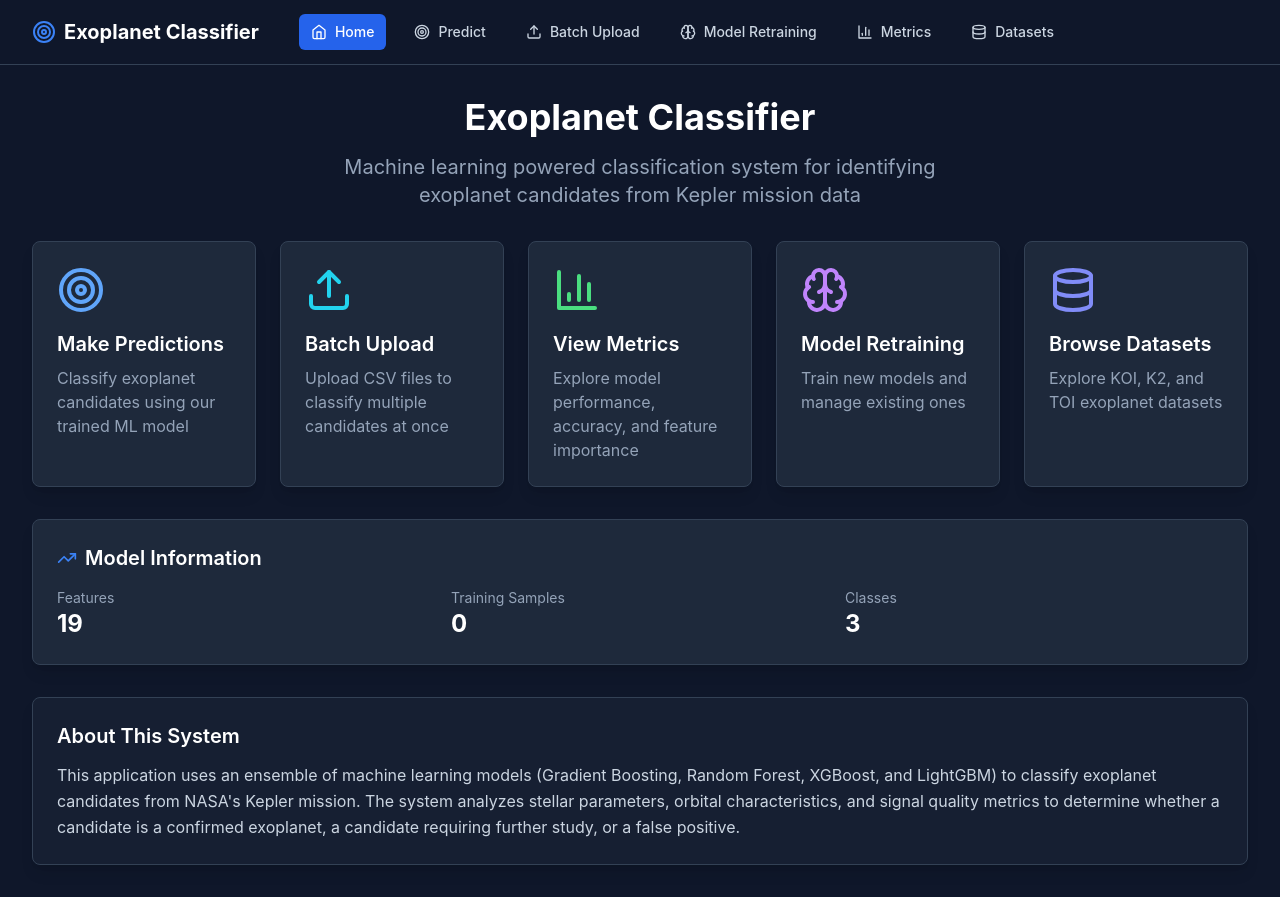
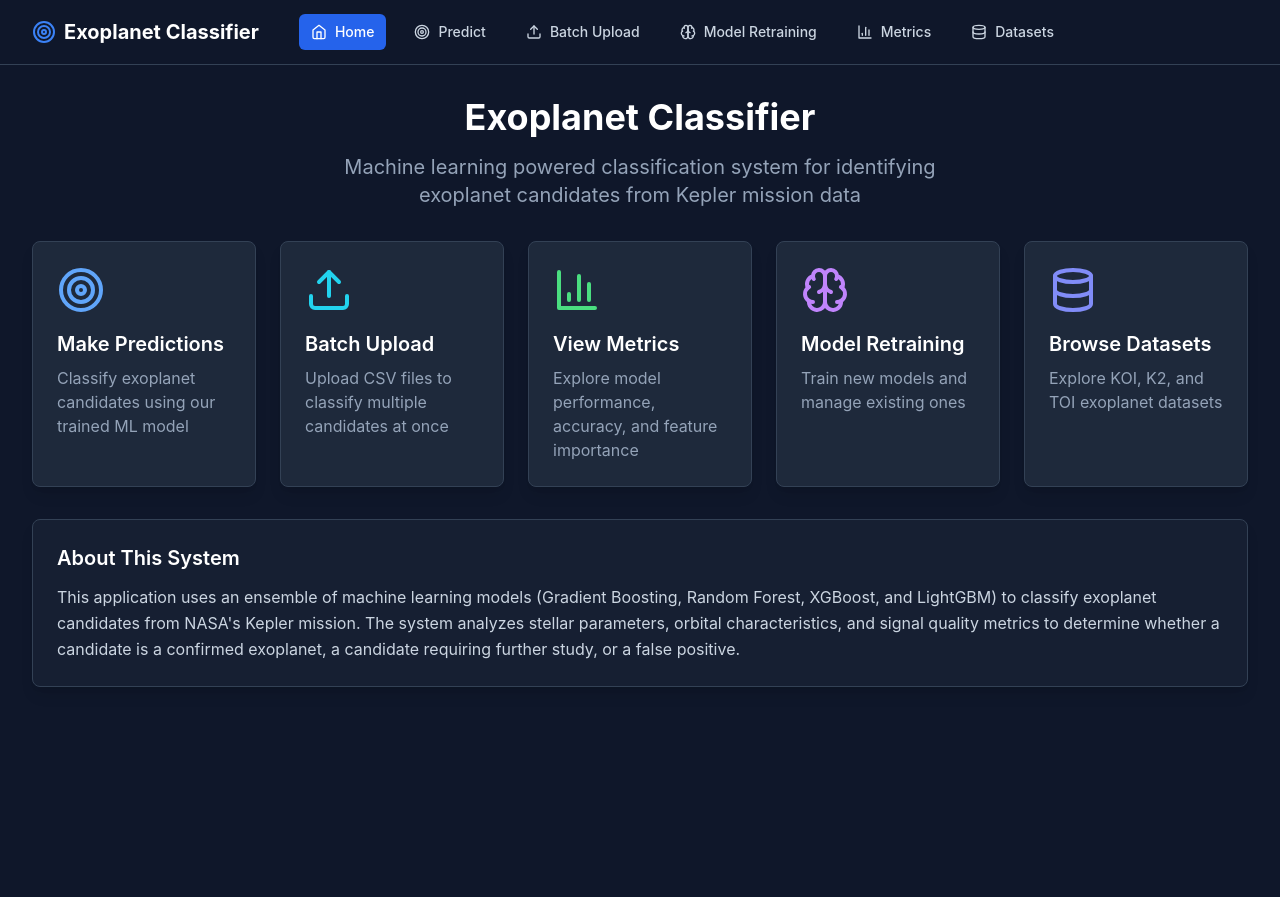
Before and after one commit to ericoletsgo/exoplanet-classifier, a React (Vite) app in the folder frontend/: page / in a window 1280 px wide. After the commit the page ends 800 px from the top, so only its background shows below. Built offline with nearby package versions, Linux system fonts and the light colour scheme; no server answers.

Commit message:
rm model loading

```diff
--- a/frontend/src/pages/HomePage.tsx
+++ b/frontend/src/pages/HomePage.tsx
@@ -1,29 +1,8 @@
-import { useEffect, useState } from 'react'
 import { Link } from 'react-router-dom'
-import { Target, BarChart3, Database, TrendingUp, Upload, Brain } from 'lucide-react'
-import { api } from '../lib/api'
+import { Target, BarChart3, Database, Upload, Brain } from 'lucide-react'
 
 export default function HomePage() {
-  const [modelInfo, setModelInfo] = useState<any>(null)
-
-  useEffect(() => {
-    loadModelInfo()
-  }, [])
-
-  const loadModelInfo = async () => {
-    try {
-      const metrics = await api.getMetrics()
-      setModelInfo(metrics.model_info)
-    } catch (error) {
-      console.error('Failed to load model info:', error)
-      // Set default model info if loading fails
-      setModelInfo({
-        n_features: 19,
-        n_samples: 0,
-        classes: ['FALSE POSITIVE', 'CANDIDATE', 'CONFIRMED']
-      })
-    }
-  }
+  // Removed modelInfo state and loading to prevent slow page loads
 
   const features = [
     {
@@ -92,33 +71,7 @@ export default function HomePage() {
         })}
       </div>
 
-      {/* Quick Stats */}
-      {modelInfo && (
-        <div className="card">
-          <h3 className="text-xl font-semibold mb-4 flex items-center gap-2">
-            <TrendingUp className="w-5 h-5 text-primary-500" />
-            Model Information
-          </h3>
-          <div className="grid md:grid-cols-3 gap-4">
-            <div>
-              <p className="text-sm text-slate-400">Features</p>
-              <p className="text-2xl font-bold text-white">{modelInfo.n_features}</p>
-            </div>
-            <div>
-              <p className="text-sm text-slate-400">Training Samples</p>
-              <p className="text-2xl font-bold text-white">
-                {modelInfo.n_samples?.toLocaleString() || 'N/A'}
-              </p>
-            </div>
-            <div>
-              <p className="text-sm text-slate-400">Classes</p>
-              <p className="text-2xl font-bold text-white">
-                {modelInfo.classes?.length || 3}
-              </p>
-            </div>
-          </div>
-        </div>
-      )}
+      {/* Quick Stats - Removed to prevent slow loading */}
 
       {/* About */}
       <div className="card bg-slate-800/50">
```
